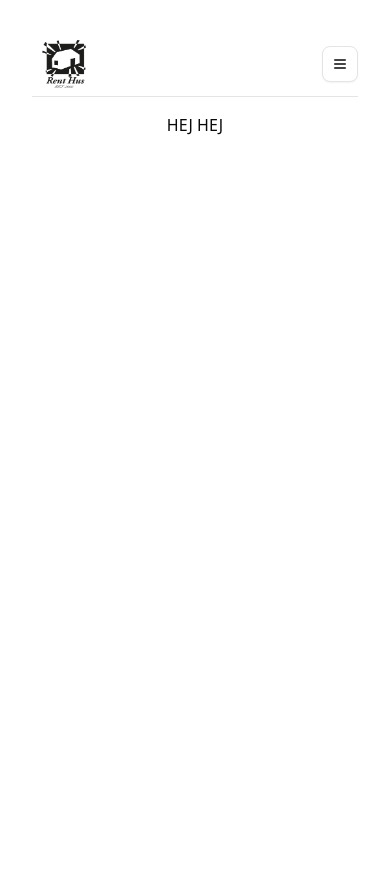
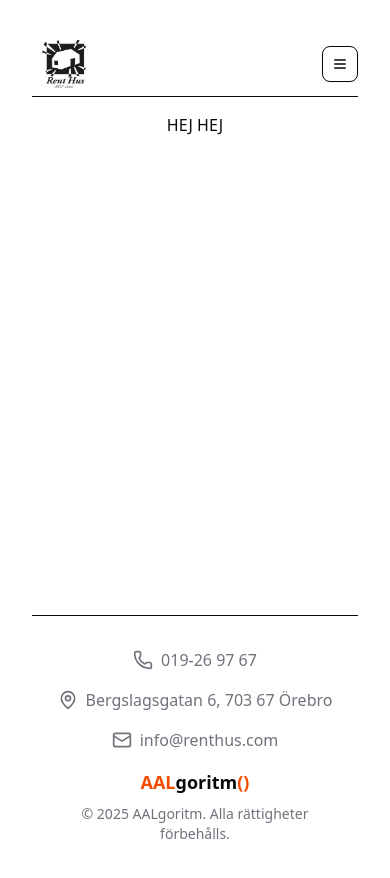
Before and after one commit to AALgoritm/RentHusWeb, a React (Vite) app: page / in a window 390 px wide. Shown: the top 878 px of the page. Before the commit the page ends 844 px from the top, so only its background shows below. Built offline with nearby package versions, Linux system fonts and the light colour scheme.

Commit message:
feat: implement Footer component and enhance Router layout with responsive design

```diff
--- a/src/Router.tsx
+++ b/src/Router.tsx
@@ -1,15 +1,19 @@
 import { BrowserRouter, Route, Routes } from "react-router-dom";
 import Home from "./pages/Home";
 import { Navbar } from "./components/Navbar";
+import { Footer } from "./components/Footer";
 
 export function Router() {
   return (
     <BrowserRouter>
-      <Navbar />
-      <div className="container mx-auto p-4">
-        <Routes>
-          <Route path="/" element={<Home />} />
-        </Routes>
+      <div className="min-h-screen flex flex-col">
+        <Navbar />
+        <main className="flex-1 container mx-auto p-4 w-full">
+          <Routes>
+            <Route path="/" element={<Home />} />
+          </Routes>
+        </main>
+        <Footer />
       </div>
     </BrowserRouter>
   );
--- /dev/null
+++ b/src/components/Footer/index.tsx
@@ -0,0 +1,52 @@
+import { Mail, MapPin, Phone } from "lucide-react";
+import { Link } from "react-router-dom";
+
+export function Footer() {
+  const currentYear = new Date().getFullYear();
+
+  return (
+    <footer className="border-t bg-background">
+      <div className="container max-w-6xl mx-auto px-4 py-8">
+        <div className="flex flex-col md:flex-row justify-between items-center gap-4">
+          <div className="flex space-x-3">
+            <a
+              href="tel:+4619269767"
+              className="text-muted-foreground hover:text-foreground flex items-center gap-2"
+            >
+              <Phone className="h-5 w-5" />
+              <span>019-26 97 67</span>
+            </a>
+          </div>
+          <div className="flex space-x-3">
+            <a
+              href="https://www.google.com/maps/place/Rent+Hus+i+%C3%96rebro+AB/@59.2848088,15.2237602,17z/data=!3m1!4b1!4m6!3m5!1s0x465c151a8459f911:0x2cbbdff3f796a430!8m2!3d59.2848088!4d15.2237602!16s%2Fg%2F1hc5qwp_j?entry=ttu&g_ep=EgoyMDI1MDYwNC4wIKXMDSoASAFQAw%3D%3D"
+              className="text-muted-foreground hover:text-foreground flex items-center gap-2"
+            >
+              <MapPin className="h-5 w-5" />
+              <span className="">Bergslagsgatan 6, 703 67 Örebro</span>
+            </a>
+          </div>
+          <div className="flex space-x-3">
+            <a
+              href="mailto:info@renthus.com"
+              className="text-muted-foreground hover:text-foreground flex items-center gap-2"
+            >
+              <Mail className="h-5 w-5" />
+              <span className="">info@renthus.com</span>
+            </a>
+          </div>
+        </div>
+        <div>
+          <div className="font-bold mt-4 mb-2 text-lg">
+            <span className="text-orange-600">AAL</span>
+            goritm
+            <span className="text-orange-600">()</span>
+          </div>
+          <p className="text-sm text-muted-foreground">
+            © {currentYear} AALgoritm. Alla rättigheter förbehålls.
+          </p>
+        </div>
+      </div>
+    </footer>
+  );
+}
--- a/src/index.css
+++ b/src/index.css
@@ -111,9 +111,15 @@
 }
 
 @layer base {
-  * {
-    @apply border-border outline-ring/50;
+  :root {
+    min-height: 100vh;
   }
+
+  html,
+  body {
+    @apply h-full;
+  }
+
   body {
     @apply bg-background text-foreground;
   }
```
